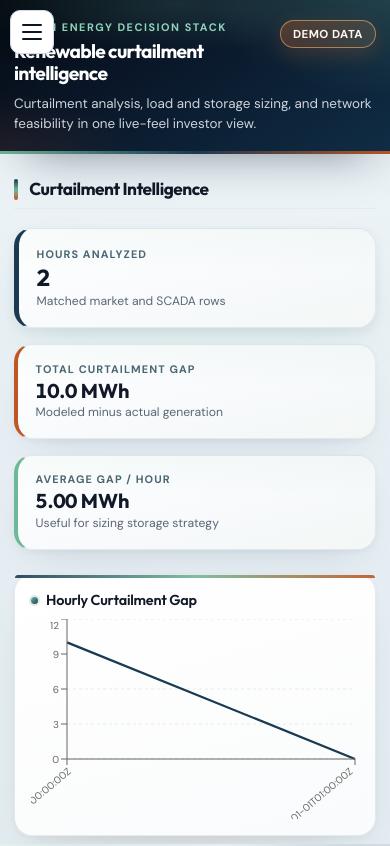
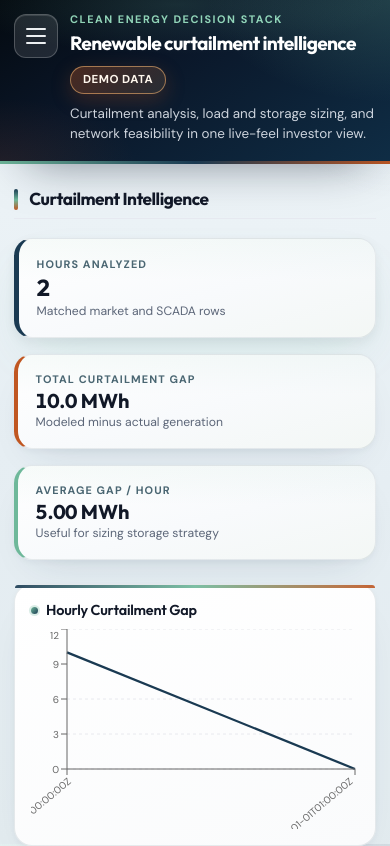
Before and after one commit to leonamotyer/VoltEdge, a Next.js app: page /curtailment in a window 390 px wide. Shown: the top 846 px of the page. Built offline with nearby package versions, Linux system fonts and the light colour scheme.

Commit message:
mobile ui

```diff
--- a/src/app/globals.css
+++ b/src/app/globals.css
@@ -106,27 +106,42 @@ a:focus-visible {
   min-height: 100dvh;
 }
 
+/* Mobile menu control — lives in .ve-header (same bar as title); hidden on desktop. */
 .nav-toggle {
   display: none;
-  position: fixed;
-  top: max(10px, env(safe-area-inset-top, 0px));
-  left: max(10px, env(safe-area-inset-left, 0px));
-  z-index: 90;
+  position: relative;
+  flex-shrink: 0;
   flex-direction: column;
   justify-content: center;
   gap: 5px;
   width: 44px;
   height: 44px;
   padding: 0;
-  border: 1px solid var(--color-border);
-  border-radius: 10px;
-  background: var(--color-bg-surface);
-  box-shadow: 0 2px 10px rgba(0, 0, 0, 0.08);
+  margin: 0;
+  border: 1px solid rgba(255, 255, 255, 0.22);
+  border-radius: 12px;
+  background: rgba(255, 255, 255, 0.1);
+  box-shadow: inset 0 1px 0 rgba(255, 255, 255, 0.12);
   cursor: pointer;
+  -webkit-tap-highlight-color: transparent;
+}
+
+.nav-toggle:hover {
+  background: rgba(255, 255, 255, 0.16);
+  border-color: rgba(255, 255, 255, 0.3);
+}
+
+.nav-toggle:active {
+  background: rgba(255, 255, 255, 0.12);
+}
+
+.nav-toggle[aria-expanded="true"] {
+  background: rgba(110, 184, 154, 0.2);
+  border-color: rgba(167, 243, 208, 0.45);
 }
 
 .nav-toggle:focus-visible {
-  outline: 2px solid var(--color-focus-ring);
+  outline: 2px solid rgba(255, 255, 255, 0.85);
   outline-offset: 2px;
 }
 
@@ -135,7 +150,7 @@ a:focus-visible {
   width: 20px;
   height: 2px;
   margin: 0 auto;
-  background: var(--color-brand-dark);
+  background: rgba(248, 250, 252, 0.95);
   border-radius: 1px;
 }
 
@@ -332,6 +347,22 @@ a:focus-visible {
   height: 3px;
   background: linear-gradient(90deg, var(--color-chart-green), var(--color-chart-blue), var(--color-chart-orange));
   opacity: 0.95;
+}
+
+.ve-header-toolbar {
+  position: relative;
+  z-index: 1;
+  display: flex;
+  flex-direction: column;
+  width: 100%;
+  gap: 0;
+}
+
+.ve-header-inner {
+  display: flex;
+  flex-direction: column;
+  width: 100%;
+  min-width: 0;
 }
 
 .ve-header-row {
@@ -800,6 +831,20 @@ a:focus-visible {
 
   .nav-toggle {
     display: flex;
+    z-index: 95;
+    align-self: flex-start;
+    margin-top: 0.15rem;
+  }
+
+  .ve-header-toolbar {
+    flex-direction: row;
+    align-items: flex-start;
+    gap: 12px;
+  }
+
+  .ve-header-inner {
+    flex: 1;
+    min-width: 0;
   }
 
   .nav-backdrop {
@@ -834,9 +879,13 @@ a:focus-visible {
   }
 
   .content {
-    --content-pad-top: calc(max(14px, env(safe-area-inset-top, 0px)) + 52px);
+    --content-pad-top: max(12px, env(safe-area-inset-top, 0px));
     --content-pad-right: max(14px, env(safe-area-inset-right, 0px));
     --content-pad-bottom: max(18px, env(safe-area-inset-bottom, 0px));
     --content-pad-left: max(14px, env(safe-area-inset-left, 0px));
   }
+
+  .ve-header {
+    padding-top: max(0.75rem, env(safe-area-inset-top, 0px));
+  }
 }
--- a/src/lib/frontEnd/ui/AppShell.tsx
+++ b/src/lib/frontEnd/ui/AppShell.tsx
@@ -59,18 +59,6 @@ export function AppShell({ children }: { children: React.ReactNode }) {
       <a href="#main-content" className="skip-link">
         Skip to main content
       </a>
-      <button
-        type="button"
-        className="nav-toggle"
-        aria-expanded={navOpen}
-        aria-controls="app-sidebar"
-        aria-label={navOpen ? "Close menu" : "Open menu"}
-        onClick={() => setNavOpen((o) => !o)}
-      >
-        <span className="nav-toggle-bar" aria-hidden />
-        <span className="nav-toggle-bar" aria-hidden />
-        <span className="nav-toggle-bar" aria-hidden />
-      </button>
 
       {navOpen ? (
         <button
@@ -115,6 +103,20 @@ export function AppShell({ children }: { children: React.ReactNode }) {
       <section className="content">
         <header className="ve-header">
           <div className="ve-header-glow" aria-hidden="true" />
+          <div className="ve-header-toolbar">
+            <button
+              type="button"
+              className="nav-toggle"
+              aria-expanded={navOpen}
+              aria-controls="app-sidebar"
+              aria-label={navOpen ? "Close menu" : "Open menu"}
+              onClick={() => setNavOpen((o) => !o)}
+            >
+              <span className="nav-toggle-bar" aria-hidden />
+              <span className="nav-toggle-bar" aria-hidden />
+              <span className="nav-toggle-bar" aria-hidden />
+            </button>
+            <div className="ve-header-inner">
               <div className="ve-header-row">
                 <div className="ve-header-lead">
                   <p className="ve-header-eyebrow">Clean energy decision stack</p>
@@ -128,6 +130,8 @@ export function AppShell({ children }: { children: React.ReactNode }) {
                 Curtailment analysis, load and storage sizing, and network feasibility in one live-feel
                 investor view.
               </p>
+            </div>
+          </div>
         </header>
         <div id="main-content" className="content-main" tabIndex={-1}>
           {children}
```
Lines whose indentation alone changed are shown as unchanged.
